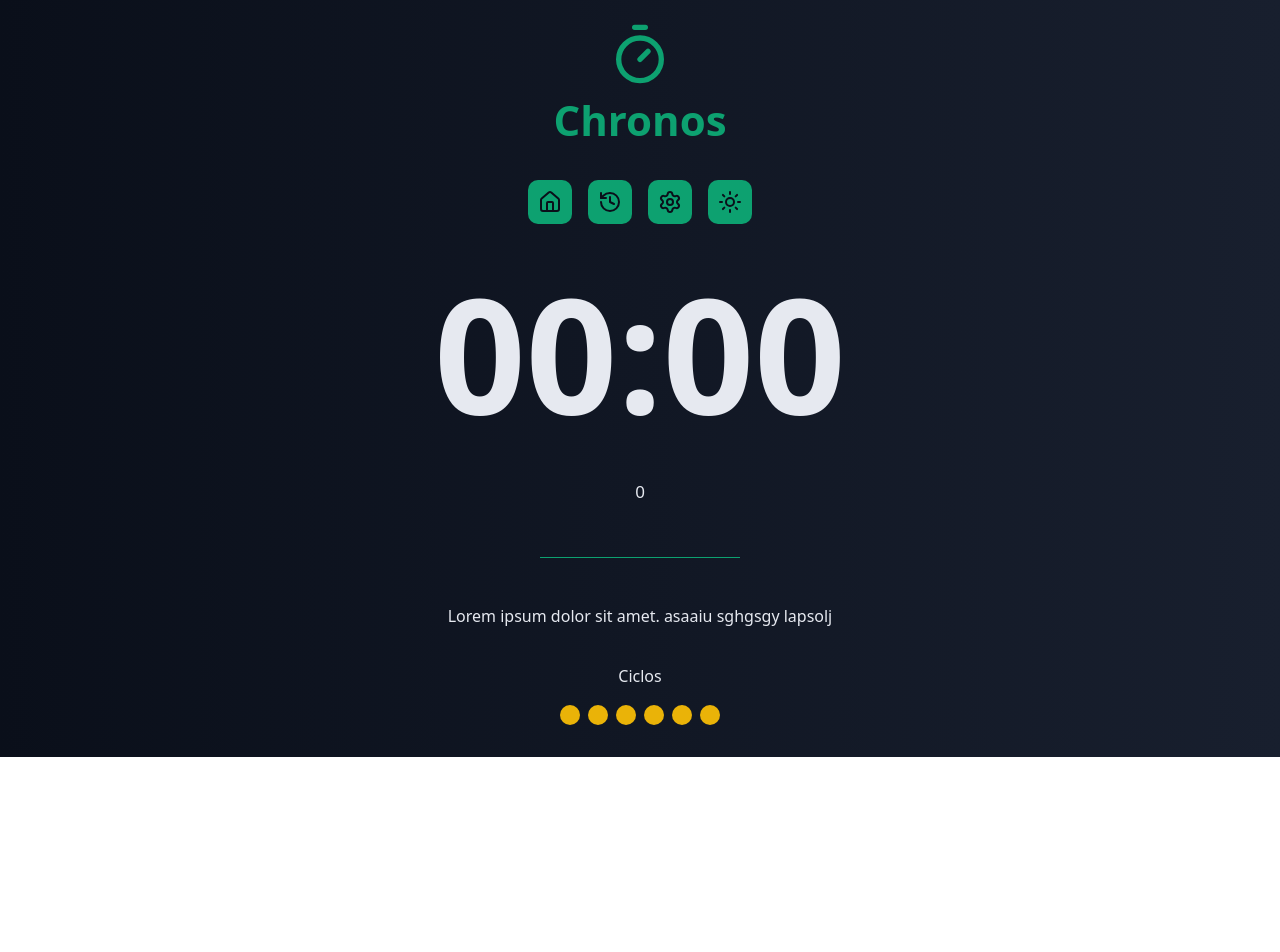
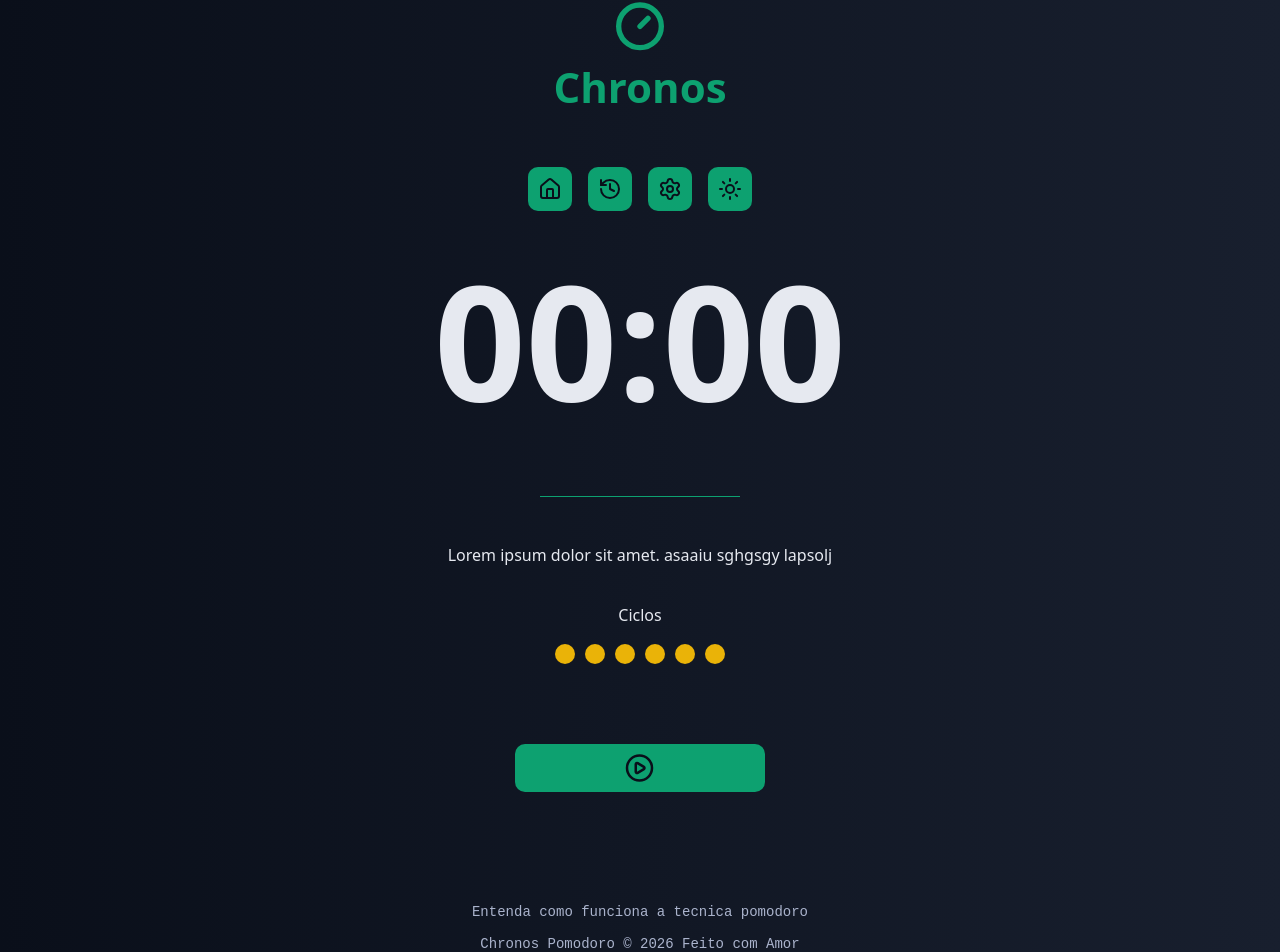
Before and after one commit to LFernandoGL/chronos-pomodoro, a React (Vite) app: page / in a window 1280 px wide. Shown: the part 83-1035 px from the top of the page. Before the commit the page ends 840 px from the top, so only its background shows below. Built offline with nearby package versions, Linux system fonts and the light colour scheme.

Commit message:
aprendendo a fazer um componente botao

```diff
--- a/index.html
+++ b/index.html
@@ -1,5 +1,5 @@
 <!doctype html>
-<html lang="en">
+<html lang="pt-BR" data-theme="dark" >
   <head>
     <meta charset="UTF-8" />
     <link rel="icon" type="image/svg+xml" href="/favicon.svg" />
--- a/src/App.tsx
+++ b/src/App.tsx
@@ -8,22 +8,17 @@
 import { CountDown } from './components/CountDown/Index';
 import { Input } from './components/Input/Index';
 import { Cycles } from './components/Cycles/Index';
-import { useState } from 'react';
-import { Heading } from './components/Heading/Index';
+import { DefaultButton } from './components/DefaultButton/Index';
+import { PlayCircleIcon } from 'lucide-react';
+import { Footer } from './components/Footer/Index';
 
 
 
 export function App(){
-    const [numero, configurarNumero] = useState(0);
 
-    function handleClick(){
-        configurarNumero(numero + 1);
-    }
 
     return (
         <>
-            <Heading>{numero}</Heading>
-            <button onClick={handleClick}>Aumentar</button>
             <Container>
                 <Logo/>
             </Container>
@@ -38,13 +33,22 @@
 
             <Container>
                 <form>
-                    <Input labelText={numero.toString()} type='text'/>
+                    <Input type='text'/>
+
+                    <Container>
+                        <Cycles/>
+                    </Container>
+
+                    <Container>
+                        <DefaultButton icon={<PlayCircleIcon/>} color='green'/>
+                    </Container>
                 </form>
             </Container>
+            <Container>
+                <Footer/>
+            </Container>
 
-            <Container>
-                <Cycles/>
-            </Container>
+
 
         </>
     );
--- a/src/components/Container/styles.module.css
+++ b/src/components/Container/styles.module.css
@@ -1,9 +1,14 @@
 .container{
     max-width: 98rem;
     margin: 0 auto;
+
 }
 
 .content {
     margin: 3.2rem;
     text-align: center;
+    display: flex;
+    justify-content: center;
+    align-items: center;
+
 }
--- a/src/components/Cycles/styles.module.css
+++ b/src/components/Cycles/styles.module.css
@@ -8,7 +8,7 @@
     display: flex;
     align-items: center;
     justify-content: center;
-    gap: 0.8rem;
+    gap: 1.0rem;
 }
 
 .cycleDot{
@@ -22,6 +22,16 @@
     background: var(--warning);
 }
 
+.shortBreakTime{
+    background-color: var(--primary);
+}
+
+.longBreakTime{
+    background-color: var(--info);
+}
+
+
+
 .lorem{
     margin-top: 15px;
     margin-bottom: 20px;
--- /dev/null
+++ b/src/components/DefaultButton/Index.tsx
@@ -0,0 +1,16 @@
+import styles from './styles.module.css'
+
+type DefaultButtonProps = {
+    icon: React.ReactNode
+    color?: 'green' | 'red'
+
+} & React.ComponentProps<'button'>
+
+export function DefaultButton({icon, color = 'green', ...props}: DefaultButtonProps){
+
+    return(
+        <button className={`${styles.button} ${styles[color]}`} {...props}>
+            {icon}
+        </button>
+    );
+}
--- /dev/null
+++ b/src/components/DefaultButton/styles.module.css
@@ -0,0 +1,30 @@
+.button{
+    border: none;
+    background: var(--primary);
+    color: var(--text-over-primary);
+    display: flex;
+    align-items: center;
+    justify-content: center;
+    width: 25rem;
+    height: 4.8rem;
+    border-radius: 10px;
+    transition: all 0.1s ease-in-out;
+    margin: 4.8rem 0;
+}
+
+.button svg{
+    width: 3.5rem;
+    height: 3.0rem;
+}
+
+.button:hover{
+    filter: brightness(80%);
+}
+
+.red{
+    background: var(--error);
+}
+
+.green{
+    background: var(--primary);
+}
--- /dev/null
+++ b/src/components/Footer/Index.tsx
@@ -0,0 +1,12 @@
+import styles from './styles.module.css'
+
+
+export function Footer(){
+    return(
+        <footer className={styles.footer}>
+            <a href="">Entenda como funciona a tecnica pomodoro</a>
+
+            <a href="">Chronos Pomodoro &copy; {new Date().getFullYear()} Feito com Amor</a>
+        </footer>
+    )
+}
--- /dev/null
+++ b/src/components/Footer/styles.module.css
@@ -0,0 +1,18 @@
+.footer{
+    display: flex;
+    align-items: center;
+    justify-content: center;
+    flex-direction: column;
+    gap: 1.6rem;
+}
+
+.footer a{
+    text-decoration: none;
+    color: var(--text-muted);
+    font-size: 1.4rem;
+    font-family: 'Courier New', Courier, monospace;
+}
+
+a:hover{
+    text-decoration: underline;
+}
```
